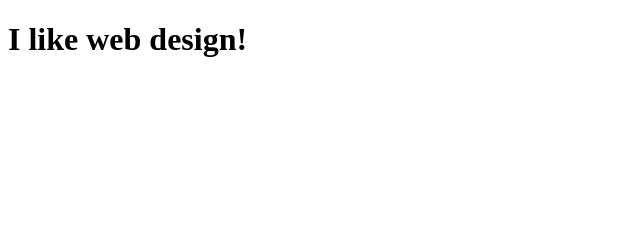
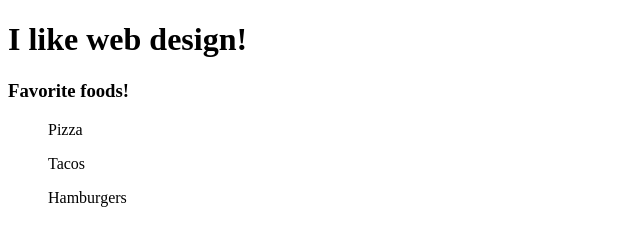
Before and after one commit to WillieEdwards/gitdemo, a plain HTML site: page index.html in a window 1280 px wide. Shown: the whole page, without its empty margins (0-640 px from the left). Drawn offline with Linux system fonts and the light colour scheme.

Commit message:
added list of favorite foods

```diff
--- a/index.html
+++ b/index.html
@@ -8,5 +8,9 @@
 </head>
 <body>
   <h1>I like web design!</h1>
+  <h3>Favorite foods!</h3>
+  <ul>Pizza</ul>
+  <ul>Tacos</ul>
+  <ul>Hamburgers</ul>
 </body>
 </html>
```
